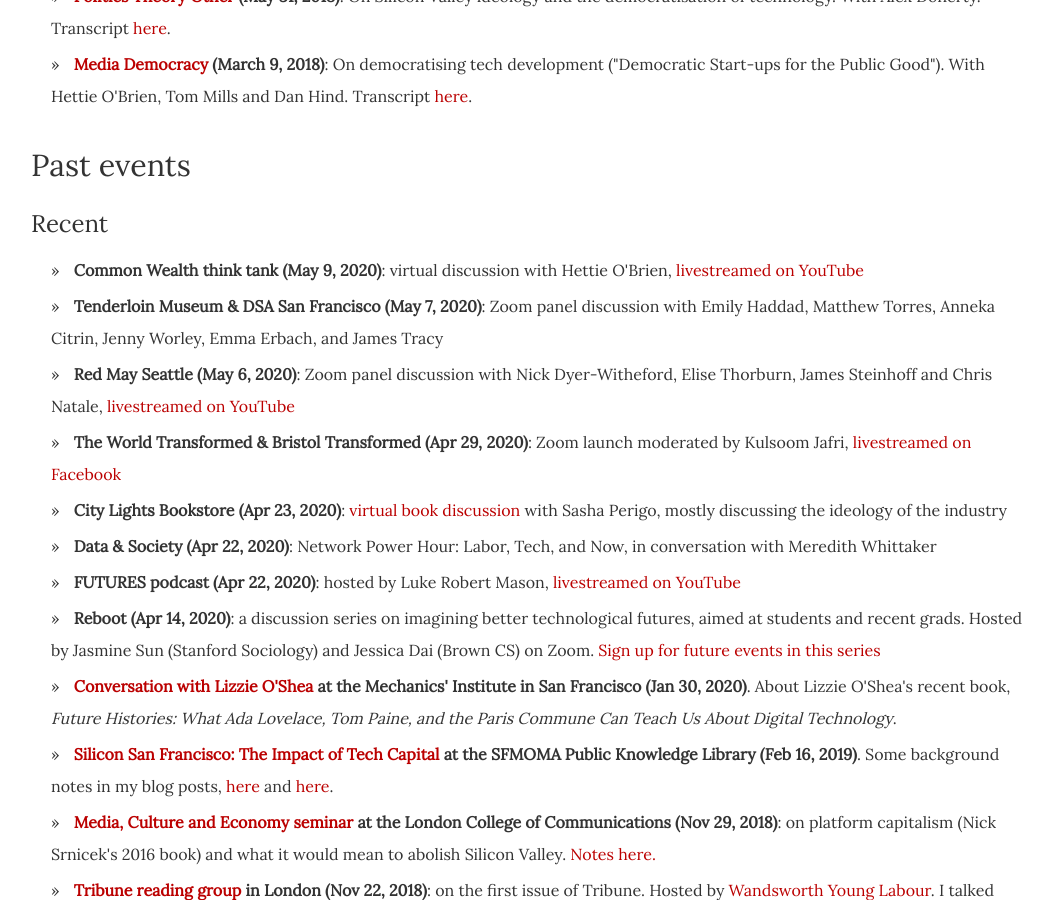
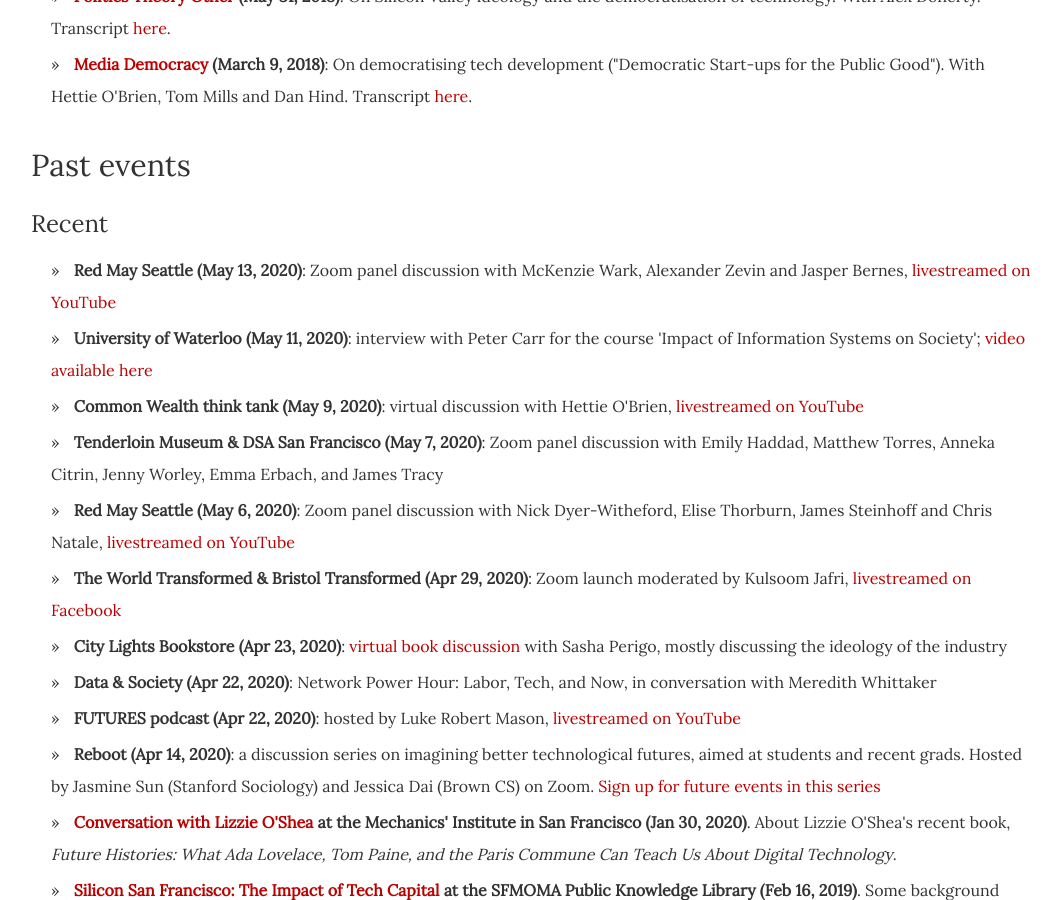
Before and after one commit to dellsystem/dellsystem.github.io, a Jekyll site: the page built from speaking/index.html, in a window 1280 px wide and 900 px high, scrolled down 1286 px. Shown: the whole window, without its empty margins (109-1169 px from the left). Built offline with Jekyll 4.4.1, drawn with Linux system fonts in a browser that asks for light colours.

Commit message:
Add recent events

```diff
--- a/_includes/past.html
+++ b/_includes/past.html
@@ -1,6 +1,8 @@
 <h3>Recent</h3>
 
 <ul>
+    <li><strong>Red May Seattle (May 13, 2020)</strong>: Zoom panel discussion with McKenzie Wark, Alexander Zevin and Jasper Bernes, <a href="https://www.youtube.com/watch?v=WtLf6RnsLx4">livestreamed on YouTube</a></li>
+    <li><strong>University of Waterloo (May 11, 2020)</strong>: interview with Peter Carr for the course 'Impact of Information Systems on Society'; <a href="https://impactofinformationsystemsonsociety.wordpress.com/2020/05/11/abolish-silicon-valley-an-interview-with-wendy-liu/">video available here</a></li>
     <li><strong>Common Wealth think tank (May 9, 2020)</strong>: virtual discussion with Hettie O'Brien, <a href="https://www.youtube.com/watch?v=MIbsrGfkcvM">livestreamed on YouTube</a></li>
     <li><strong>Tenderloin Museum & DSA San Francisco (May 7, 2020)</strong>: Zoom panel discussion with Emily Haddad, Matthew Torres, Anneka Citrin, Jenny Worley, Emma Erbach, and James Tracy</li>
     <li><strong>Red May Seattle (May 6, 2020)</strong>: Zoom panel discussion with Nick Dyer-Witheford, Elise Thorburn, James Steinhoff and Chris Natale, <a href="https://www.youtube.com/watch?v=rZxXnLUH0EY">livestreamed on YouTube</a></li>
```
